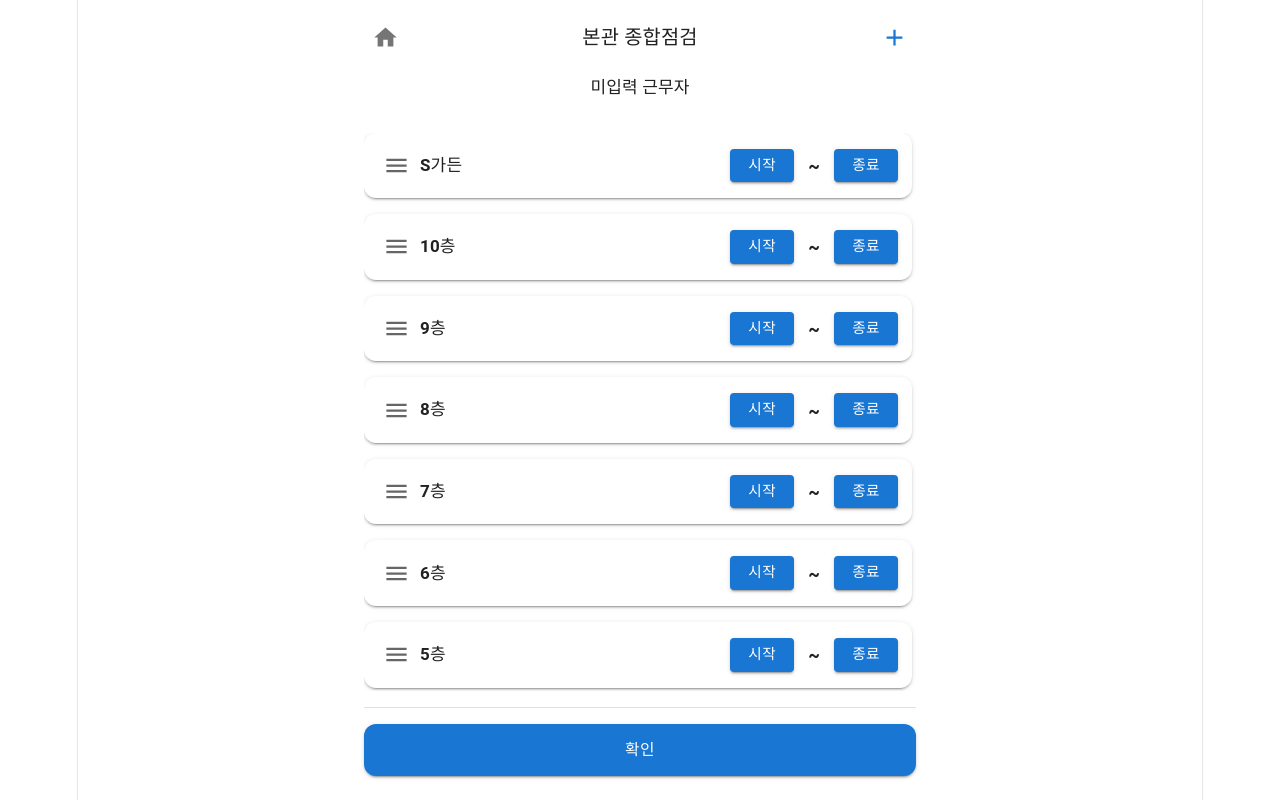
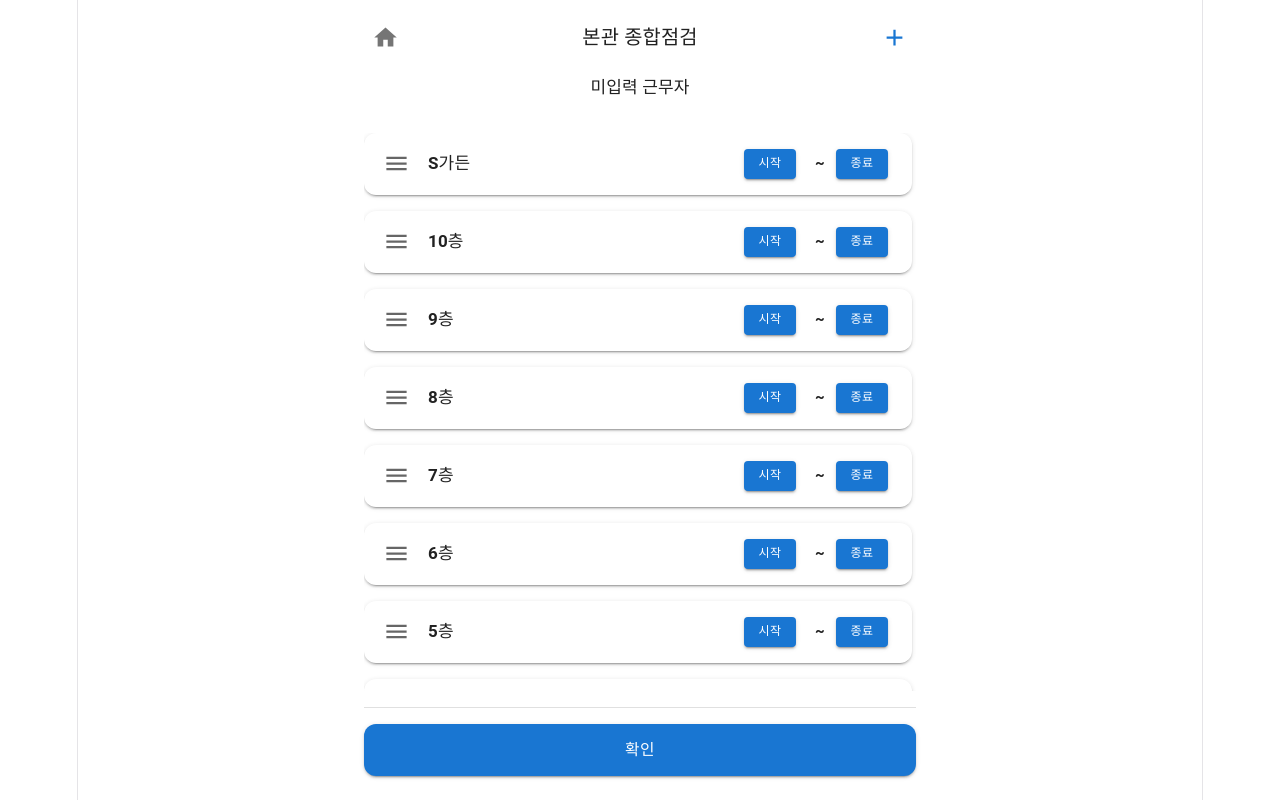
Before and after one commit to 79kzio-dev/timeChecked, a React (Vite) app: page /check in a window 1280 px wide. Built offline with nearby package versions, Linux system fonts and the light colour scheme.

Commit message:
24th commit

```diff
--- a/src/components/CheckCard.tsx
+++ b/src/components/CheckCard.tsx
@@ -12,19 +12,9 @@ type Props = {
   onEnd: () => void;
 };
 
-export default function CheckCard({
-                                    id,
-                                    item,
-                                    onStart,
-                                    onEnd
-                                  }: Props) {
-  const {
-    attributes,
-    listeners,
-    setNodeRef,
-    transform,
-    transition
-  } = useSortable({
+export default function CheckCard({ id, item, onStart, onEnd }: Props) {
+  const { attributes, listeners, setNodeRef, transform, transition } =
+    useSortable({
       id
     });
 
@@ -55,7 +45,8 @@ export default function CheckCard({
           sx={{
             display: "flex",
             alignItems: "center",
-            gap: 1
+            justifyContent: "space-between",
+            gap: 2
           }}
         >
           {/* 드래그 핸들 */}
@@ -86,26 +77,43 @@ export default function CheckCard({
               fontSize: 17,
               overflow: "hidden",
               textOverflow: "ellipsis",
-              whiteSpace: "nowrap", textAlign: "left"
+              whiteSpace: "nowrap",
+              textAlign: "left"
             }}
           >
             {item.name}
           </Typography>
 
+          {/* 오른쪽 영역(Grid 고정) */}
+          <Box
+            sx={{
+              display: "grid",
+              gridTemplateColumns: "60px 16px 60px",
+              alignItems: "center",
+              justifyContent: "end",
+              columnGap: 1,
+              flexShrink: 0
+            }}
+          >
             {/* 시작 */}
             <Box
               sx={{
-              width: 60,
+                width: 52,
+                height: 30,
                 display: "flex",
+                alignItems: "center",
                 justifyContent: "center"
               }}
             >
               {item.startTime ? (
                 <Typography
                   sx={{
+                    width: "100%",
+                    textAlign: "center",
+                    fontWeight: 700,
                     color: "primary.main",
-                  fontWeight: 700,
-                  fontSize: 16,
+                    whiteSpace: "nowrap",
+                    fontSize: 17,
                     fontVariantNumeric: "tabular-nums"
                   }}
                 >
@@ -116,16 +124,24 @@ export default function CheckCard({
                   variant="contained"
                   size="small"
                   onClick={onStart}
+                  sx={{
+                    width: "100%",
+                    height: "100%",
+                    minWidth: 0,
+                    fontSize: 12
+                  }}
                 >
                   시작
                 </Button>
               )}
             </Box>
 
+            {/* ~ */}
             <Typography
               sx={{
-              mx: 1,
-              fontWeight: 700
+                textAlign: "center",
+                fontWeight: 700,
+                fontSize: 15
               }}
             >
               ~
@@ -134,17 +150,22 @@ export default function CheckCard({
             {/* 종료 */}
             <Box
               sx={{
-              width: 60,
+                width: 52,
+                height: 30,
                 display: "flex",
+                alignItems: "center",
                 justifyContent: "center"
               }}
             >
               {item.endTime ? (
                 <Typography
                   sx={{
+                    width: "100%",
+                    textAlign: "center",
+                    fontWeight: 700,
                     color: "primary.main",
-                  fontWeight: 700,
-                  fontSize: 16,
+                    whiteSpace: "nowrap",
+                    fontSize: 17,
                     fontVariantNumeric: "tabular-nums"
                   }}
                 >
@@ -155,12 +176,19 @@ export default function CheckCard({
                   variant="contained"
                   size="small"
                   onClick={onEnd}
+                  sx={{
+                    width: "100%",
+                    height: "100%",
+                    minWidth: 0,
+                    fontSize: 12
+                  }}
                 >
                   종료
                 </Button>
               )}
             </Box>
           </Box>
+        </Box>
       </CardContent>
     </Card>
   );
```
Lines whose indentation alone changed are shown as unchanged.
